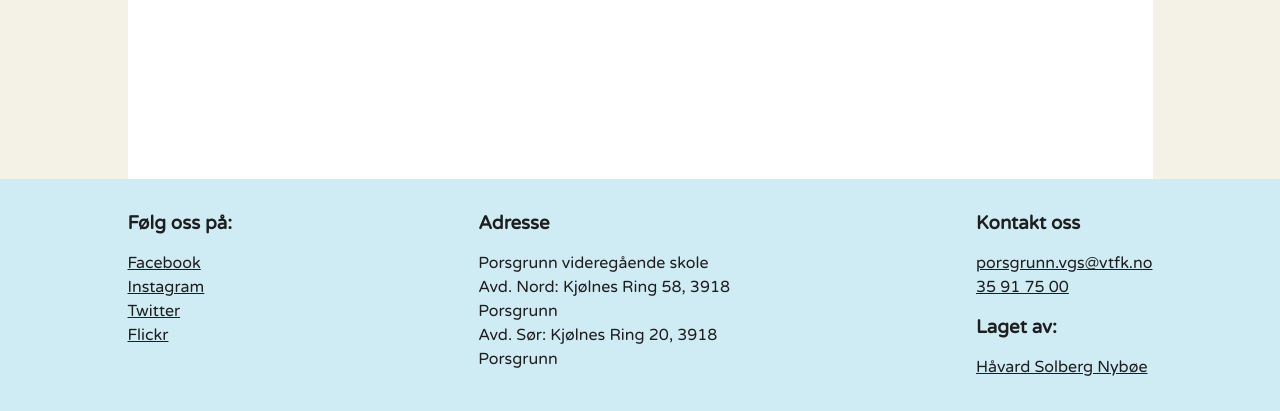
After one commit to havardnyboe/Informasjonsteknologi-1, a PHP site: page /43-46/PVSbibliotek/html/video.html in a window 1280 px wide. The commit adds this page. Shown: the part 585-996 px from the top of the page. Run offline with PHP 8.4, Linux system fonts and the light colour scheme.

Commit message:
Modified files

```diff
--- a/43-46/PVSbibliotek/css/style.css
+++ b/43-46/PVSbibliotek/css/style.css
@@ -1,8 +1,11 @@
 * {
     margin: 0;
     padding: 0;
-    font-family: 'Open Sans', sans-serif;
+    /* font-family: 'Open Sans', sans-serif; */
+    font-family: 'Varela Round', sans-serif;
     color: #1e1e1e;
+    line-height: 1.5rem;
+    font-weight: 100;
 }
 
 .logo {
@@ -99,50 +121,60 @@ input,
 button {
     margin-bottom: 1rem;
     width: 10rem;
+    border-radius: 10px;
+    padding: .25rem;
 }
 
 h1,
 h2,
 h3,
-h4,
 p {
     margin: 1.5rem 1rem;
+}
+
+h1,
+h2,
+h3 {
+    font-weight: 600;
 }
 
 .title-heading {
     margin: 0.2rem 1rem;
     font-weight: 600;
+    font-size: 1.1rem;
 }
 
 .author-heading {
     margin: 0.2rem 1rem;
     font-weight: 500;
     font-style: italic;
+    font-size: 1rem;
+}
+
+img {
+    margin: 0 1rem;
+    width: 100%;
 }
 
 footer {
     background-color: #CFEBF3;
     padding-top: 1rem;
     width: 100%;
+    padding-bottom: 2rem;
 }
 
-.social-bubbles a {
-    display: inline-block;
-    background-color: rgb(159, 213, 228);
-    border-radius: 100%;
-    padding: .75rem;
-    width: 30px;
-    height: 30px;
+.footer-container {
+    margin: auto;
+    width: 96vw;
+    text-align: center;
 }
 
-.social-bubbles a img {
-    width: 30px;
+footer h3 {
+    margin: 1rem 0;
 }
 
-.licence,
-.licence a {
-    font-size: .5rem;
-    color: rgb(159, 209, 223);
+footer ul {
+    list-style: none;
 }
 
 @media only screen and (min-width: 1025px) {
@@ -246,18 +299,45 @@ footer {
         width: 50%;
     }
 
+    #home-image {
+        grid-column: 2/4;
+        grid-row: 1/2;
+    }
+
     #bib-kan-tilby {
         grid-column: 3/4;
-        grid-row: 1/2;
+        grid-row: 2/3;
     }
 
     #bib-finner-du {
         grid-column: 2/3;
-        grid-row: 1/2;
+        grid-row: 2/3;
     }
 
     #anbefaling {
         grid-column: 2/4;
-        grid-row: 2/3;
+        grid-row: 3/4;
     }
+
+    #video {
+        margin-top: 5rem;
+        grid-column: 2/4;
+        grid-row: 1/3;
+    }
+
+    .footer-container {
+        width: 1025px;
+        margin: auto;
+        display: flex;
+        justify-content: space-between;
+        text-align: left;
+    }
+
+    .footer-social,
+    .footer-adress,
+    .footer-contact {
+        display: inline-block;
+        width: 100px;
+    }
+
 }
--- /dev/null
+++ b/43-46/PVSbibliotek/html/video.html
@@ -0,0 +1,67 @@
+<!DOCTYPE html>
+<html lang="en">
+
+<head>
+    <meta charset="UTF-8">
+    <meta name="viewport" content="width=device-width, initial-scale=1.0">
+    <meta http-equiv="X-UA-Compatible" content="ie=edge">
+    <link href="https://fonts.googleapis.com/css2?family=Varela+Round&display=swap" rel="stylesheet">
+    <link rel="stylesheet" href="../css/style.css">
+    <link rel="icon" type="image/png" sizes="32x32" href="../img/vtfk-fylkesvåpen-rgb.png">
+    <title>Video - Porsgrunn Vgs Bibliotek</title>
+</head>
+
+<body>
+    <!-- Header med navigering -->
+    <header>
+        <nav class="header-nav"><a href="../index.html"><img class="logo" src="../img/porsgrunn-vgs.png"
+                    alt="porsgrunn-vgs"></a>
+            <ul>
+                <li><a href="../html/bok.html">Bøker</a></li>
+                <li><a href="../html/video.html">Video</a></li>
+                <li><a href="../html/omOss.html">Om Oss</a></li>
+            </ul>
+        </nav>
+    </header>
+    <!-- Main med hovedinnhold -->
+    <main>
+        <section id="video">
+            <iframe width="560" height="315" src="https://www.youtube.com/embed/Ttldqd5urHQ" frameborder="0"
+                allow="accelerometer; autoplay; clipboard-write; encrypted-media; gyroscope; picture-in-picture"
+                allowfullscreen></iframe>
+        </section>
+    </main>
+    <!-- Footer med info og lenker -->
+    <footer>
+        <div class="footer-container">
+            <span id="footer-social">
+                <h3>Følg oss på:</h3>
+                <ul>
+                    <li><a href="#">Facebook</a></li>
+                    <li><a href="#">Instagram</a></li>
+                    <li><a href="#">Twitter</a></li>
+                    <li><a href="#">Flickr</a></li>
+                </ul>
+            </span>
+            <span id="footer-adress">
+                <h3>Adresse</h3>
+                Porsgrunn videregående skole <br>
+                Avd. Nord: Kjølnes Ring 58, 3918 <br>
+                Porsgrunn <br>
+                Avd. Sør: Kjølnes Ring 20, 3918 <br>
+                Porsgrunn
+            </span>
+            <span id="footer-contact">
+                <h3>Kontakt oss</h3>
+                <ul>
+                    <li><a href="mailto:porsgrunn.vgs@vtfk.no">porsgrunn.vgs@vtfk.no</a><br></li>
+                    <li><a href="tel:+35 91 75 00">35 91 75 00</a></li>
+                </ul>
+                <h3>Laget av:</h3>
+                <a href="../html/omOss.html">Håvard Solberg Nybøe</a>
+            </span>
+        </div>
+    </footer>
+</body>
+
+</html>
```
Also changed, not shown: other parts of 43-46/PVSbibliotek/css/style.css (+43 -3 lines), 43-46/PVSbibliotek/bok.html (deleted, +0 -62 lines), 43-46/PVSbibliotek/html/bok.html (added, +82 -0 lines), 43-46/PVSbibliotek/html/omOss.html (added, +62 -0 lines), 43-46/PVSbibliotek/index.html (+88 -36 lines), 43-46/PVSbibliotek/img/susan-yin-2JIvboGLeho-unsplash.jpg (added), 43-46/PVSbibliotek/img/twitter.png (deleted), 43-46/PVSbibliotek/img/vtfk-fylkesvåpen-rgb.png (added).
